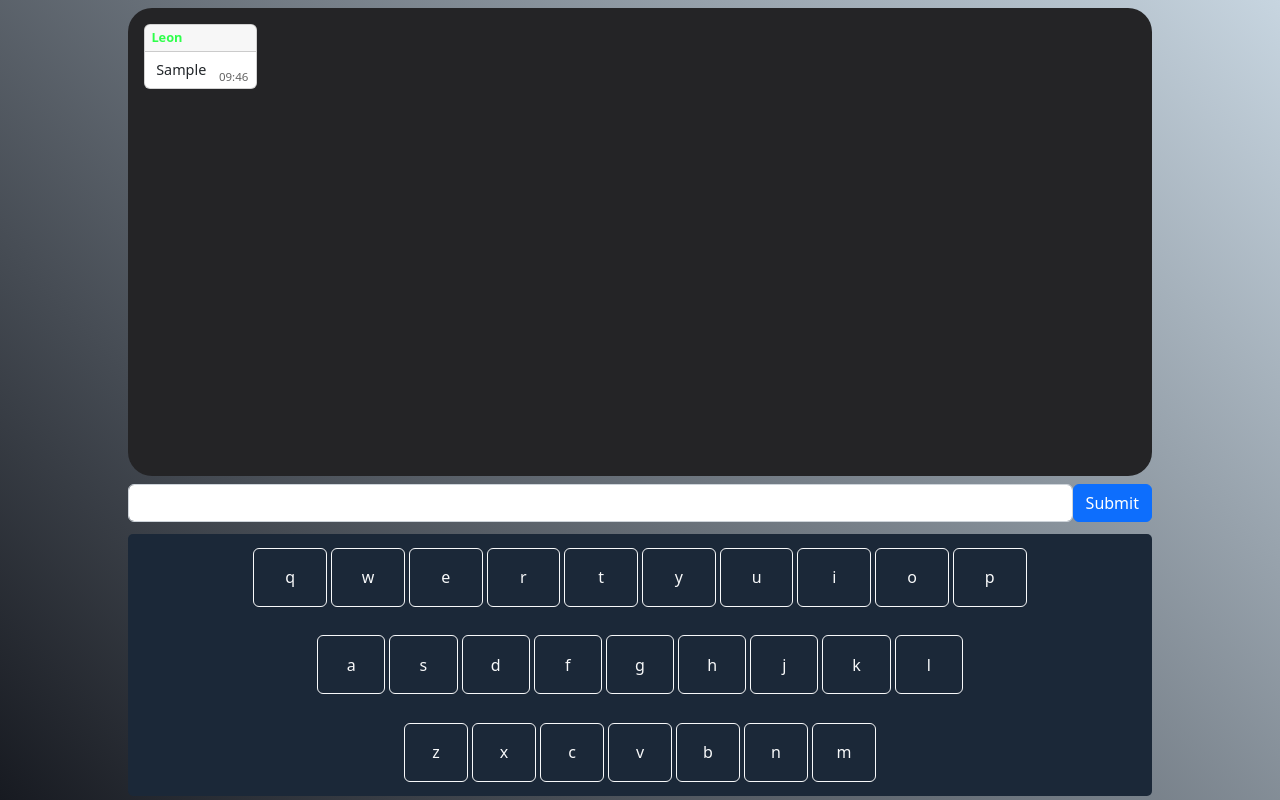
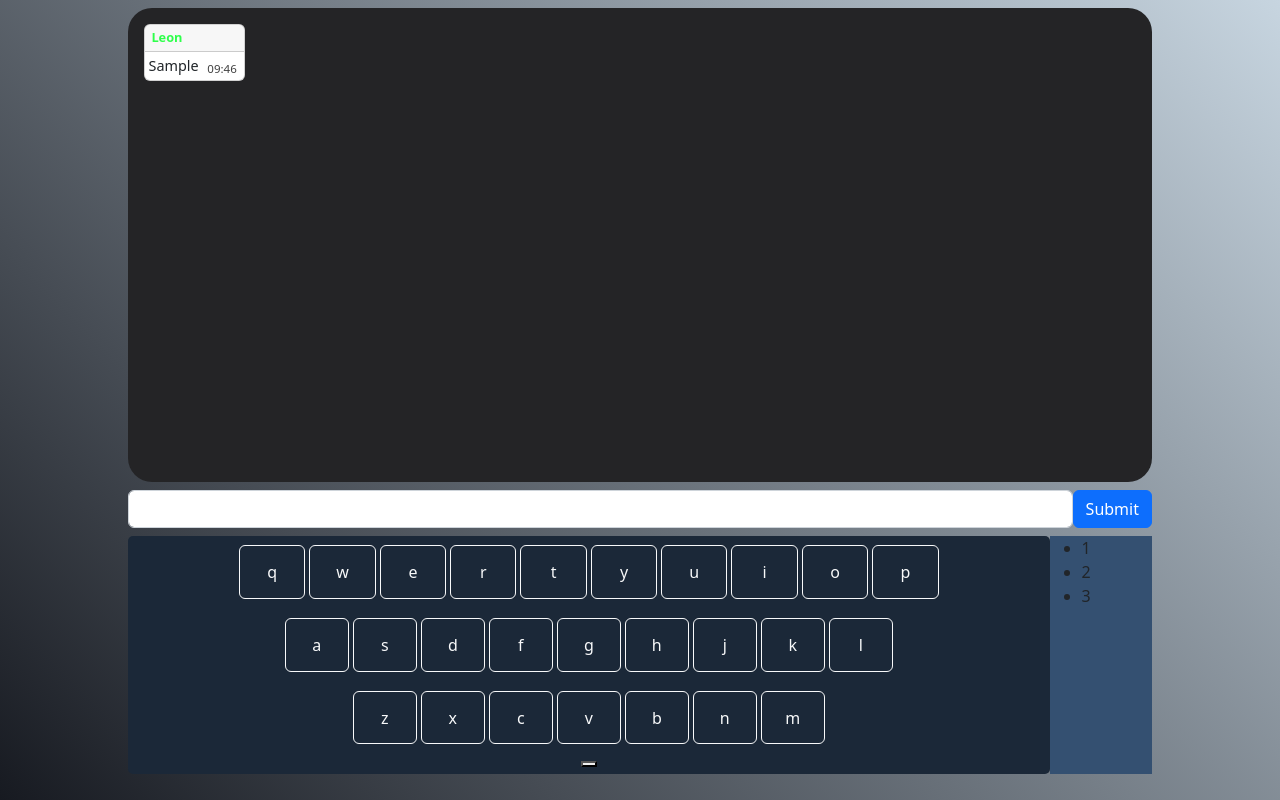
Before and after one commit to LeonsChub/self-chat, a React (Create React App) app: page / in a window 1280 px wide. Both pictures are taken after typing "Sample" into the empty fields and a click on the button "Submit". Built offline with nearby package versions, Linux system fonts and the light colour scheme.

Commit message:
added sidebar

```diff
--- a/package.json
+++ b/package.json
@@ -10,6 +10,7 @@
     "react": "^18.2.0",
     "react-bootstrap": "^2.6.0",
     "react-dom": "^18.2.0",
+    "react-icons": "^4.7.1",
     "react-scripts": "5.0.1",
     "web-vitals": "^2.1.4"
   },
--- a/src/Components/Keyboard/Keyboard.jsx
+++ b/src/Components/Keyboard/Keyboard.jsx
@@ -1,6 +1,7 @@
 import { useEffect } from 'react';
 import Button  from 'react-bootstrap/Button'
 import KeyCell from './KeyCell/KeyCell';
+import {BsFillCaretRightFill} from 'react-icons/bs'
 import './keyboard.css'
 
 
@@ -21,11 +22,20 @@ function Keyboard(props) {
   }
 
   return (
-    <div id="keyboard" className = 'my-1'>
-
-        <div className="keyRow" id='topRow'>{arrToBtn(topRow)}</div>
-        <div className="keyRow" id='midRow'>{arrToBtn(midRow)}</div>
-        <div className="keyRow" id='botRow'>{arrToBtn(botRow)}</div>
+    <div id="keyboardWrap">
+      <div id="keyboard">
+          <div className="keyRow" id='topRow'>{arrToBtn(topRow)}</div>
+          <div className="keyRow" id='midRow'>{arrToBtn(midRow)}</div>
+          <div className="keyRow" id='botRow'>{arrToBtn(botRow)}</div>
+          <button id='expandBtn'></button>
+      </div>
+      <div id="keyboardDrawer">
+        <ul>
+          <li>1</li>
+          <li>2</li>
+          <li>3</li>
+        </ul>
+      </div>
     </div>
   )
 }
--- a/src/Components/Keyboard/keyboard.css
+++ b/src/Components/Keyboard/keyboard.css
@@ -1,4 +1,6 @@
 #keyboard{
+    position: relative;
+
     display: flex;
     flex-flow: column;
     justify-content: space-around;
@@ -32,3 +34,15 @@
 #botRow{
     padding-inline: 11%;
 }
+#keyboardWrap{
+    display: flex;
+}
+#keyboardWrap > #keyboard{
+    flex: 1 0 90%;
+}
+#keyboardWrap > #keyboardDrawer{
+    flex: 1 0 10%;
+    height: 90%;
+    background-color: #345071;
+
+}
--- a/src/Components/Message/Message.jsx
+++ b/src/Components/Message/Message.jsx
@@ -6,7 +6,7 @@ function Message({msgData}) {
     let hours = time.getHours();
     let mins = time.getMinutes();
 
-    return `${hours < 10 ? `0${hours}`: hours}:${mins}`
+    return `${hours < 10 ? `0${hours}`: hours}:${mins< 10 ? `0${mins}`: mins}`
   }
 
 
@@ -19,7 +19,7 @@ function Message({msgData}) {
 
           <Card.Body className='textContent'>
             <div className="d-flex align-items-end">
-              <Card.Text className='m-0 p-1'>
+              <Card.Text className='m-0'>
                 {msgData.content}
               </Card.Text>
 
--- a/src/Components/Message/message.css
+++ b/src/Components/Message/message.css
@@ -16,7 +16,7 @@
 .msgWrap .textContent{
     font-size: 0.9em;
     padding-block: 0.25em;
-    padding-inline-start: 0.5em;
+    padding-inline-start: 0.25em;
 
 }
 
@@ -24,5 +24,5 @@
     position: relative;
     right: -0.75em;
     font-size: 0.8em;
-    color: rgb(99, 99, 99);
+    color: rgb(63, 63, 63);
 }
--- a/src/index.css
+++ b/src/index.css
@@ -28,6 +28,9 @@ code {
 #main-content > #screen{
   flex: 3 0 50vh;
 }
-#main-content > #keyboard{
+#main-content > #keyboardWrap{
   flex: 1 0 30vh;
 }
+#keyboard{
+  height: 90%;
+}
```
Also changed, not shown: 1 other file (tests, documents, lock files or other folders).
